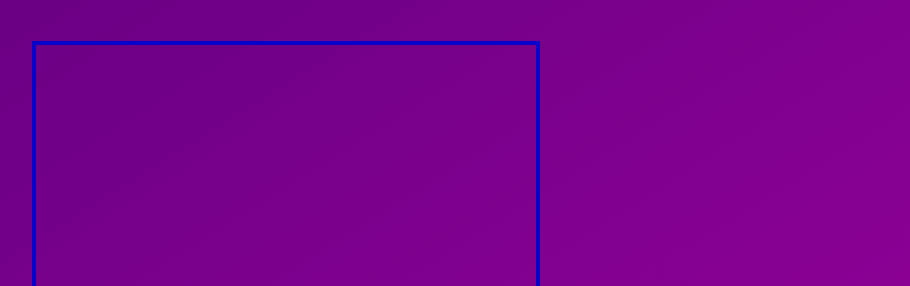
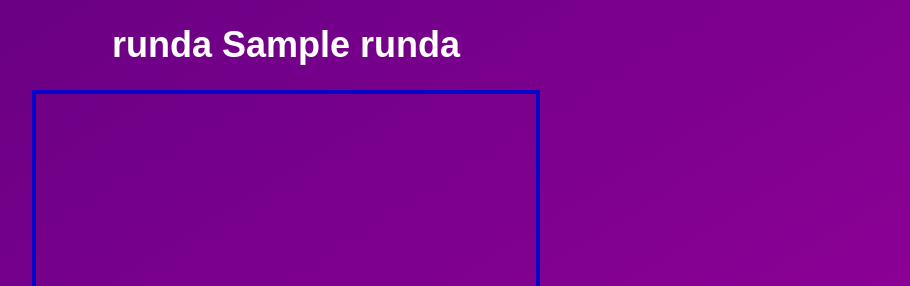
Before and after one commit to Megajezus/slovenski_pesniki_guessr, a Python web app: template templates/kviz.html in a window 1280 px wide. Shown: the top 286 px of the page, without its empty margins (354-1264 px from the left). Run offline with Jinja, Linux system fonts and the light colour scheme; the template is opened without the code that fills it: most values are stand-ins (such as "Sample title", 1, 10 or a date in 2020).

Commit message:
Update kviz.html

```diff
--- a/templates/kviz.html
+++ b/templates/kviz.html
@@ -67,9 +67,16 @@
             font-weight: bold;
             font-size: 18px;
         }
+        header {
+            text-align: center;
+            color: white;
+            font-size: large;
+            font-weight: heavy;
+        }
     </style>
 </head>
 <body>
+    <header><h1>runda {{ runda }}</h1></header>
     <div class="image-container" id="imageContainer">
         <img id="pesnikImage" src="" alt="Pesnik">
     </div>
```
